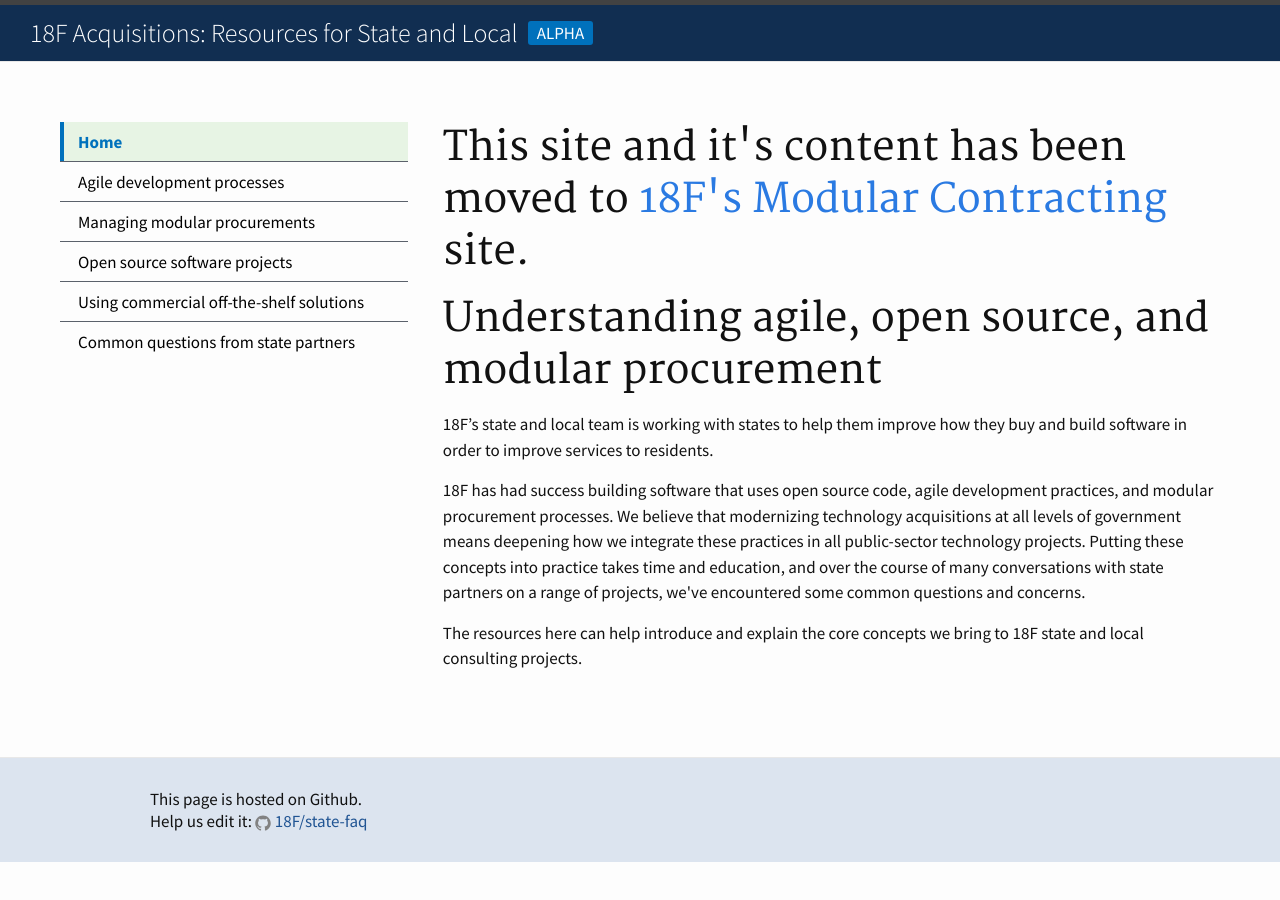
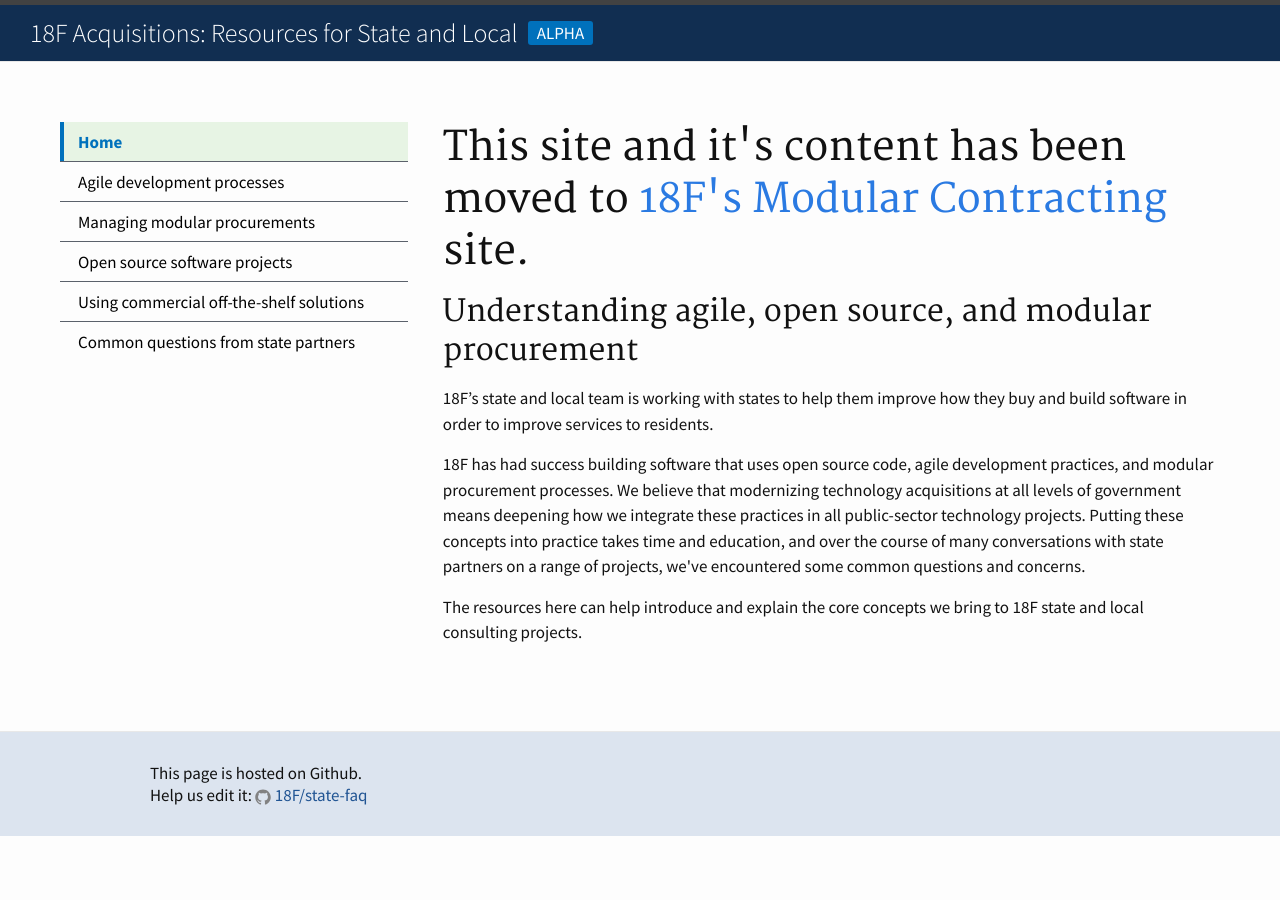
Before and after one commit to 18F/state-faq, a Jekyll site: the page built from index.html, in a window 1280 px wide. Built offline with Jekyll 4.4.1, drawn with Linux system fonts in a browser that asks for light colours.

```diff
--- a/index.html
+++ b/index.html
@@ -10,7 +10,7 @@ categories:
 
   <h1>This site and it's content has been moved to <a href="https://modularcontracting.18f.gov">18F's Modular Contracting</a> site.</h1>
 
-  <h1>Understanding agile, open source, and modular procurement</h1>
+  <h2>Understanding agile, open source, and modular procurement</h2>
 
   <p>18F’s state and local team is working with states to help them improve how they buy and build software in order to improve services to residents.</p>
 
```
